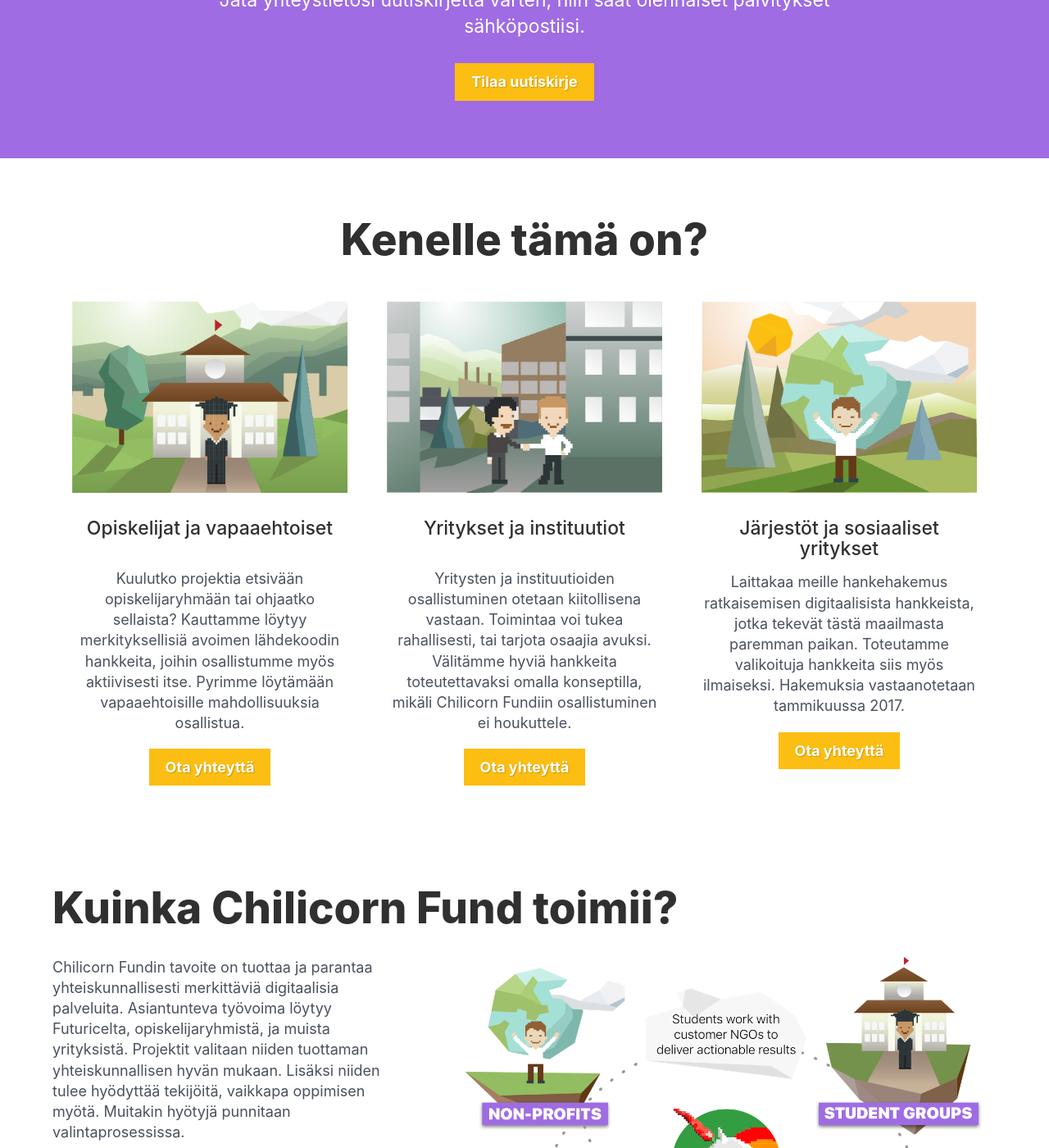
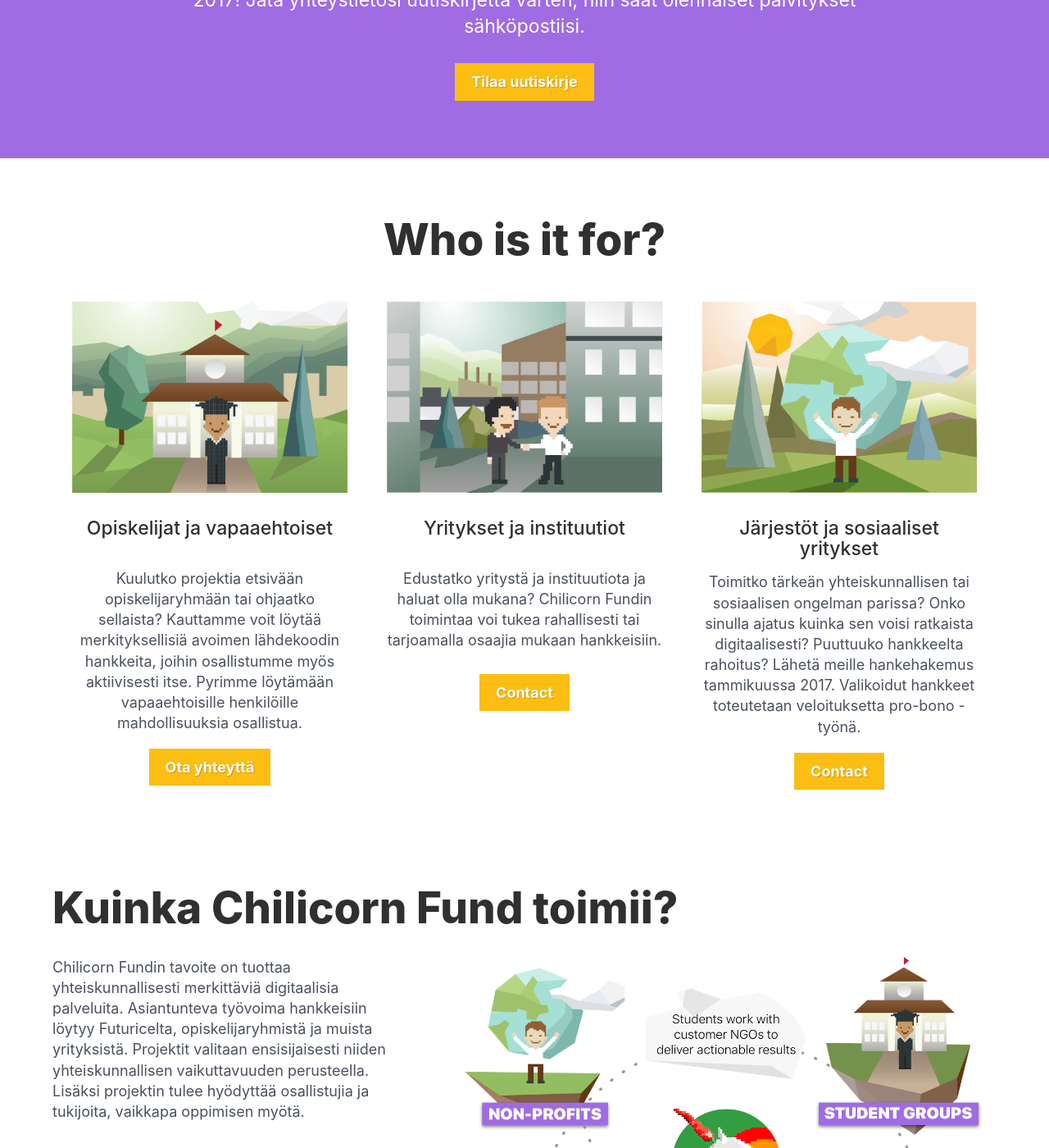
Before and after one commit to futurice/spiceprogram, a Jekyll site: the page built from chilicorn-fund/index-fi.html, in a window 1280 px wide and 1400 px high, scrolled down 703 px. Shown: the whole window at 82% size. Built offline with Jekyll 4.4.1, drawn with Linux system fonts in a browser that asks for light colours; nearby versions of some CDN libraries; some of the changed text lies outside the part shown.

Commit message:
New texts for the Finnish translation

```diff
--- a/chilicorn-fund/index-fi.html
+++ b/chilicorn-fund/index-fi.html
@@ -21,7 +21,7 @@
 <section class="newsletter">
   <div class="container">
     <p>
-      Kutsumme järjestöjä ja sosiaalisia yrityksiä lähettämään projektihakemuksia digitaalisten hyväntekeväisyyshankkeiden palvelumuotoiluun ja toteutukseen. Seuraava hakuaika on tammikuussa 2017!<br />
+      Kutsumme mukaan järjestöt ja sosiaaliset yritykset. Lähetä projektihakemuksesi digitaalisen hyväntekeväisyyshankkeen palvelumuotoilusta ja toteutuksesta. Seuraava hakuaika on tammikuussa 2017!
       Jätä yhteystietosi uutiskirjettä varten, niin saat olennaiset päivitykset sähköpostiisi.
     </p>
     <a href="#newsletter" class="btn btnyellow">Tilaa uutiskirje</a>
@@ -31,14 +31,13 @@
 <section class="who-for">
   <div class="container">
     <div class="section-header">
-      <h2 class="fund-title">Kenelle tämä on?</h2>
+      <h2 class="fund-title">Who is it for?</h2>
     </div>
     <div class="who">
       <div>
         <img src="{{ site.baseurl }}/assets/img/students.png" alt="">
         <h3>Opiskelijat ja vapaaehtoiset</h3>
-        <p>Kuulutko projektia etsivään opiskelijaryhmään tai ohjaatko sellaista? Kauttamme löytyy merkityksellisiä avoimen lähdekoodin hankkeita, joihin osallistumme myös aktiivisesti itse. Pyrimme löytämään vapaaehtoisille mahdollisuuksia osallistua.
-        </p>
+        <p>Kuulutko projektia etsivään opiskelijaryhmään tai ohjaatko sellaista? Kauttamme voit löytää merkityksellisiä avoimen lähdekoodin hankkeita, joihin osallistumme myös aktiivisesti itse. Pyrimme löytämään vapaaehtoisille henkilöille mahdollisuuksia osallistua.</p>
       </div>
       <a href="#contact" class="btn btnyellow">Ota yhteyttä</a>
     </div>
@@ -46,19 +45,18 @@
       <img src="{{ site.baseurl }}/assets/img/companies.png" alt="">
       <div>
         <h3>Yritykset ja instituutiot</h3>
-        <p>Yritysten ja instituutioiden osallistuminen otetaan kiitollisena vastaan. Toimintaa voi tukea rahallisesti, tai tarjota osaajia avuksi. Välitämme hyviä hankkeita toteutettavaksi omalla konseptilla, mikäli Chilicorn Fundiin osallistuminen ei houkuttele.
+        <p>Edustatko yritystä ja instituutiota ja haluat olla mukana? Chilicorn Fundin toimintaa voi tukea rahallisesti tai tarjoamalla osaajia mukaan hankkeisiin. </p>
          </p>
       </div>
-     <a href="#contact" class="btn btnyellow">Ota yhteyttä</a>
+     <a href="#contact" class="btn btnyellow">Contact</a>
     </div>
     <div class="who">
       <img src="{{ site.baseurl }}/assets/img/ngo.png" alt="">
       <div>
         <h3>Järjestöt ja sosiaaliset yritykset</h3>
-        <p>Laittakaa meille hankehakemus ratkaisemisen digitaalisista hankkeista, jotka tekevät tästä maailmasta paremman paikan. Toteutamme valikoituja hankkeita siis myös ilmaiseksi. Hakemuksia vastaanotetaan tammikuussa 2017.
-         </p>
+        <p>Toimitko tärkeän yhteiskunnallisen tai sosiaalisen ongelman parissa? Onko sinulla ajatus kuinka sen voisi ratkaista digitaalisesti? Puuttuuko hankkeelta rahoitus? Lähetä meille hankehakemus tammikuussa 2017. Valikoidut hankkeet toteutetaan veloituksetta pro-bono -työnä.</p>
       </div>
-      <a href="#contact" class="btn btnyellow">Ota yhteyttä</a>
+      <a href="#contact" class="btn btnyellow">Contact</a>
     </div>
   </div>
 </section>
@@ -67,7 +65,7 @@
   <div class="container">
     <h2 class="fund-title">Kuinka Chilicorn Fund toimii?</h2>
     <div class="how-it-works__content">
-      <p class="how-it-works__description">Chilicorn Fundin tavoite on tuottaa ja parantaa yhteiskunnallisesti merkittäviä digitaalisia palveluita. Asiantunteva työvoima löytyy Futuricelta, opiskelijaryhmistä, ja muista yrityksistä. Projektit valitaan niiden tuottaman yhteiskunnallisen hyvän mukaan. Lisäksi niiden tulee hyödyttää tekijöitä, vaikkapa oppimisen myötä. Muitakin hyötyjä punnitaan valintaprosessissa.</p>
+      <p class="how-it-works__description">Chilicorn Fundin tavoite on tuottaa yhteiskunnallisesti merkittäviä digitaalisia palveluita. Asiantunteva työvoima hankkeisiin löytyy Futuricelta, opiskelijaryhmistä ja muista yrityksistä. Projektit valitaan ensisijaisesti niiden yhteiskunnallisen vaikuttavuuden perusteella. Lisäksi projektin tulee hyödyttää osallistujia ja tukijoita, vaikkapa oppimisen myötä. </p>
       <div class="how-it-works__image">
         <a href="{{ site.baseurl }}/assets/img/chilicorn-diagram.png" target="_blank"><img src="{{ site.baseurl }}/assets/img/chilicorn-diagram.png" alt=""></img></a>
       </div>
@@ -83,7 +81,7 @@
     <div class="gallery">
       <div class="criterion">
         <h3>Sosiaalinen impakti</h3>
-        <p>Tekeekö hanke maailmasta paremman? Kuinka paljon paremman?<br/>Tämä on tärkein arviointikriteeri ja sen painoarvo on kaksinkertainen muihin nähden. </p>
+        <p>Tekeekö hanke maailmasta paremman? Kuinka paljon paremman? Tämä on tärkein arviointikriteeri ja sen painoarvo on kaksinkertainen muihin nähden.</p>
       </div>
      <div class="criterion">
         <h3>Open Source</h3>
@@ -179,7 +177,7 @@
         <a href="https://play.google.com/store/apps/details?id=com.hemmo&amp;hl=en">Pelastakaa Lapset Ry – Hemmo</a>
       </h3>
       <p class="project-description">
-        Sovellus palautteenantoon tukiperhetoiminnan piirissä oleville lapsille
+        Sovellus ja palvelu palautteen antoon tukiperhetoiminnan piirissä oleville lapsille
       </p>
     </article>
     <article class="project">
@@ -248,12 +246,12 @@
           method="POST">
         <label for="email">Sähköpostiosoite: *</label><br>
         <input class="form__input" type="email" name="_replyto" /> <br>
-        <label for="type">Edustan, tai olen...</label><br>
-        <input type="radio" name="type" value="partner"> Mahdollinen yhteistyökumppani<br>
-        <input type="radio" name="type" value="nonprofit"> Yleishyödyllinen yhdistys<br>
+        <label for="type">Edustam, tai olen...</label><br>
+        <input type="radio" name="type" value="partner"> Mahdollinen yhteystyökumppani<br>
+        <input type="radio" name="type" value="nonprofit"> Yleishyödyllinen yhdistys tai järjestö<br>
         <input type="radio" name="type" value="student"> Opiskelija<br>
-        <input type="radio" name="type" value="other"> Muu<br>
-        <label for="reason">Kiinnostuksesi tähän uutiskirjeeseen</label><br>
+        <input type="radio" name="type" value="other"> Muu syy<br>
+        <label for="reason">Kiinnostuksesi tähän uutiskirjeeseen:</label><br>
         <input class="form__input" type="text" name="reason" /><br>
         <!-- the one below is a formspree honeypot input to attract bots, so it knows to disregard the submit -->
         <input type="text" name="_gotcha" style="display:none" />
```
Also changed, not shown: other parts of chilicorn-fund/index-fi.html (+5 -5 lines).
